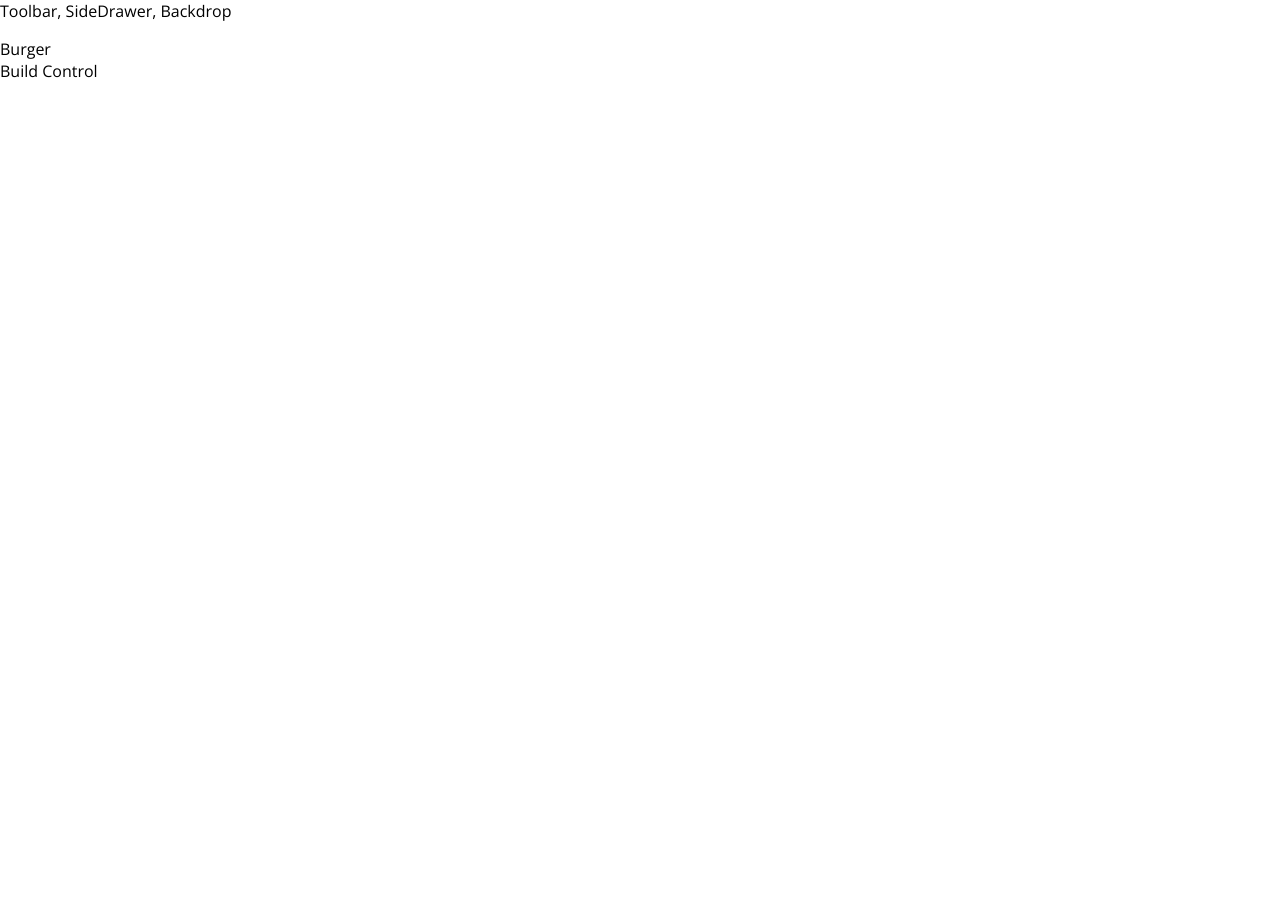
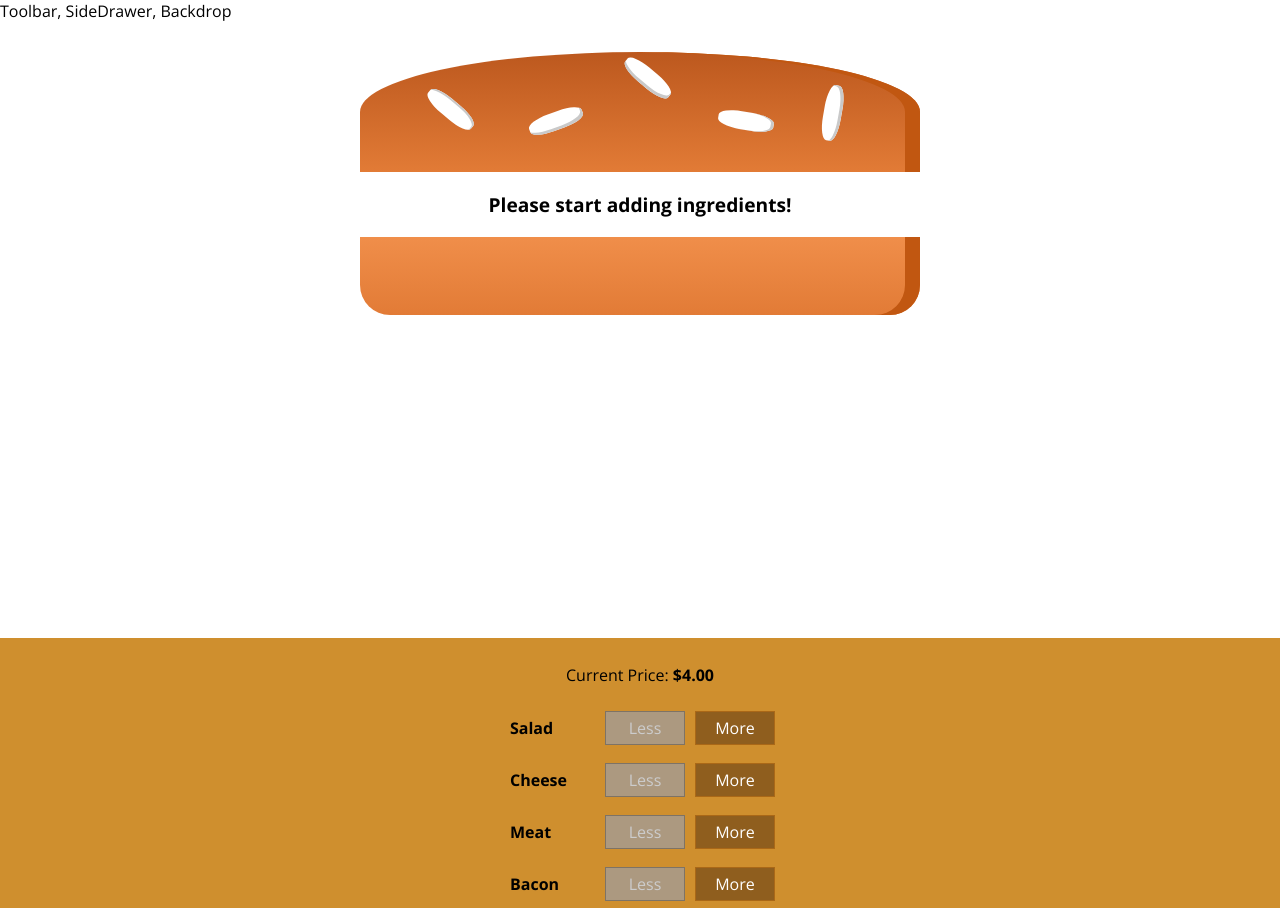
Before and after one commit to khushisrivastava/learning-react, a React (Create React App) app in the folder burger-builder/: page / in a window 1280 px wide. Shown: the top 908 px of the page. Before the commit the page ends 800 px from the top, so only its background shows below. Built offline with nearby package versions, Linux system fonts and the light colour scheme.

Commit message:
Dynamicallying aadding ingredients to burger and calculating price

```diff
--- a/burger-builder/package.json
+++ b/burger-builder/package.json
@@ -6,6 +6,7 @@
     "@testing-library/jest-dom": "^5.12.0",
     "@testing-library/react": "^11.2.7",
     "@testing-library/user-event": "^12.8.3",
+    "prop-types": "^15.7.2",
     "react": "^17.0.2",
     "react-dom": "^17.0.2",
     "react-scripts": "4.0.3",
--- /dev/null
+++ b/burger-builder/src/components/Burger/BuildControls/BuildControl/BuildControl.js
@@ -0,0 +1,20 @@
+import React from "react";
+import classes from "./BuildControl.module.css";
+
+const buildControl = (props) => (
+  <div className={classes.BuildControl}>
+    <div className={classes.Label}>{props.label}</div>
+    <button
+      className={classes.Less}
+      onClick={props.remove}
+      disabled={props.disable}
+    >
+      Less
+    </button>
+    <button className={classes.More} onClick={props.add}>
+      More
+    </button>
+  </div>
+);
+
+export default buildControl;
--- /dev/null
+++ b/burger-builder/src/components/Burger/BuildControls/BuildControl/BuildControl.module.css
@@ -0,0 +1,58 @@
+.BuildControl {
+  display: flex;
+  justify-content: space-between;
+  align-items: center;
+  margin: 5px 0;
+}
+
+.BuildControl button {
+  display: block;
+  font: inherit;
+  padding: 5px;
+  margin: 0 5px;
+  width: 80px;
+  border: 1px solid #aa6817;
+  cursor: pointer;
+  outline: none;
+}
+
+.BuildControl button:disabled {
+  background-color: #ac9980;
+  border: 1px solid #7e7365;
+  color: #ccc;
+  cursor: default;
+}
+
+.BuildControl button:hover:disabled {
+  background-color: #ac9980;
+  color: #ccc;
+  cursor: not-allowed;
+}
+
+.Label {
+  padding: 10px;
+  font-weight: bold;
+  width: 80px;
+}
+
+.BuildControl .Less {
+  background-color: #d39952;
+  color: white;
+}
+
+.BuildControl .More {
+  background-color: #8f5e1e;
+  color: white;
+}
+
+.BuildControl .Less:hover,
+.BuildControl .Less:active {
+  background-color: #daa972;
+  color: white;
+}
+
+.BuildControl .More:hover,
+.BuildControl .More:active {
+  background-color: #99703f;
+  color: white;
+}
--- /dev/null
+++ b/burger-builder/src/components/Burger/BuildControls/BuildControls.js
@@ -0,0 +1,30 @@
+import React from "react";
+import classes from "./BuildControls.module.css";
+import BuildControl from "./BuildControl/BuildControl";
+
+const CONTROLS = [
+  { label: "Salad", type: "salad" },
+  { label: "Cheese", type: "cheese" },
+  { label: "Meat", type: "meat" },
+  { label: "Bacon", type: "bacon" },
+];
+
+const buildControls = (props) => (
+  <div className={classes.BuildControls}>
+    <p>
+      Current Price: <strong>${props.price.toFixed(2)}</strong>
+    </p>
+    {CONTROLS.map((ctrl) => (
+      <BuildControl
+        add={() => props.add(ctrl.type)}
+        remove={() => props.remove(ctrl.type)}
+        key={ctrl.label}
+        label={ctrl.label}
+        disable={props.disabled[ctrl.type]}
+      />
+    ))}
+    <button className={classes.OrderButton} disabled={props.purchasable}>ORDER NOW</button>
+  </div>
+);
+
+export default buildControls;
--- /dev/null
+++ b/burger-builder/src/components/Burger/BuildControls/BuildControls.module.css
@@ -0,0 +1,51 @@
+.BuildControls {
+  width: 100%;
+  background-color: #cf8f2e;
+  display: flex;
+  flex-flow: column;
+  align-items: center;
+  box-shadow: 0 2px 1px #ccc;
+  margin: auto;
+  padding: 10px 0;
+}
+.OrderButton {
+  background-color: #dad735;
+  outline: none;
+  cursor: pointer;
+  border: 1px solid #966909;
+  color: #966909;
+  font-family: inherit;
+  font-size: 1.2em;
+  padding: 15px 30px;
+  box-shadow: 2px 2px 2px #966909;
+}
+
+.OrderButton:hover,
+.OrderButton:active {
+  background-color: #a0db41;
+  border: 1px solid #966909;
+  color: #966909;
+}
+
+.OrderButton:disabled {
+  background-color: #c7c6c6;
+  cursor: not-allowed;
+  border: 1px solid #ccc;
+  color: #888888;
+}
+
+.OrderButton:not(:disabled) {
+  animation: enable 0.3s linear;
+}
+
+@keyframes enable {
+  0% {
+    transform: scale(1);
+  }
+  60% {
+    transform: scale(1.1);
+  }
+  100% {
+    transform: scale(1);
+  }
+}
--- a/burger-builder/src/components/Burger/Burger.js
+++ b/burger-builder/src/components/Burger/Burger.js
@@ -0,0 +1,29 @@
+import React from "react";
+import classes from "./Burger.module.css";
+import BurgerIngredient from "./BurgerIngredient/BurgerIngredient";
+
+const burger = (props) => {
+  let transformedIngredient = Object.keys(props.ingredients)
+    .map((igKey) => {
+      return [...Array(props.ingredients[igKey])].map((_, i) => (
+        <BurgerIngredient type={igKey} key={igKey + i} />
+      ));
+    })
+    .reduce((arr, ele) => {
+      return arr.concat(ele);
+    }, []);
+
+  if (transformedIngredient.length === 0) {
+    transformedIngredient = <p>Please start adding ingredients!</p>;
+  }
+
+  return (
+    <div className={classes.Burger}>
+      <BurgerIngredient type="bread-top" />
+      {transformedIngredient}
+      <BurgerIngredient type="bread-bottom" />
+    </div>
+  );
+};
+
+export default burger;
--- /dev/null
+++ b/burger-builder/src/components/Burger/Burger.module.css
@@ -0,0 +1,30 @@
+.Burger {
+  width: 100%;
+  margin: auto;
+  height: 250px;
+  overflow: auto;
+  text-align: center;
+  font-size: 1.2rem;
+  font-weight: bold;
+}
+
+@media (min-width: 500px) and (min-height: 400px) {
+  .Burger {
+    width: 350px;
+    height: 300px;
+  }
+}
+
+@media (min-width: 500px) and (min-height: 401px) {
+  .Burger {
+    width: 450px;
+    height: 400px;
+  }
+}
+
+@media (min-width: 1000px) and (min-height: 700px) {
+  .Burger {
+    width: 700px;
+    height: 600px;
+  }
+}
--- a/burger-builder/src/components/Burger/BurgerIngredient/BurgerIngredient.js
+++ b/burger-builder/src/components/Burger/BurgerIngredient/BurgerIngredient.js
@@ -1,4 +1,5 @@
 import React from "react";
+import PropTypes from "prop-types";
 import classes from "./BurgerIngredient.module.css";
 
 const burgerIngredient = (props) => {
@@ -29,8 +30,14 @@ const burgerIngredient = (props) => {
       ingredient = <div className={classes.Cheese}></div>;
       break;
     default:
-      ingredient = null
+      ingredient = null;
   }
+
+  return ingredient;
+};
+
+burgerIngredient.propTypes = {
+  type: PropTypes.string.isRequired,
 };
 
 export default burgerIngredient;
--- a/burger-builder/src/containers/BurgerBuilder/BurgerBuilder.js
+++ b/burger-builder/src/containers/BurgerBuilder/BurgerBuilder.js
@@ -1,11 +1,73 @@
 import React, { Component, Fragment } from "react";
+import Burger from "../../components/Burger/Burger";
+import BuildControls from "../../components/Burger/BuildControls/BuildControls";
+
+const INGREDIENT_PRICE = {
+  bacon: 0.7,
+  meat: 1.3,
+  cheese: 0.5,
+  salad: 0.5,
+};
 
 class BurgerBuilder extends Component {
+  state = {
+    ingredient: {
+      bacon: 0,
+      salad: 0,
+      cheese: 0,
+      meat: 0,
+    },
+    price: 4,
+    purchasable: false,
+  };
+
+  updatePurchasable = (ing) => {
+    const ingredient = { ...ing };
+    const sum = Object.values(ingredient).reduce((a, b) => a + b, 0);
+    this.setState({ purchasable: sum > 0 });
+  };
+
+  addIngredientHandeler = (type) => {
+    const ingredient = { ...this.state.ingredient };
+    const price = this.state.price;
+    ingredient[type] = ingredient[type] + 1;
+    this.setState({
+      price: price + INGREDIENT_PRICE[type],
+      ingredient: ingredient,
+    });
+    this.updatePurchasable(ingredient);
+  };
+
+  removeIngredientHandeler = (type) => {
+    const ingredient = { ...this.state.ingredient };
+    const price = this.state.price;
+    if (ingredient[type] <= 0) {
+      return;
+    }
+    ingredient[type] = ingredient[type] - 1;
+    this.setState({
+      price: price - INGREDIENT_PRICE[type],
+      ingredient: ingredient,
+    });
+    this.updatePurchasable(ingredient);
+  };
+
   render() {
+    const disableInfo = { ...this.state.ingredient };
+    for (let key in disableInfo) {
+      disableInfo[key] = disableInfo[key] <= 0;
+    }
+
     return (
       <Fragment>
-        <div>Burger</div>
-        <div>Build Control</div>
+        <Burger ingredients={this.state.ingredient} />
+        <BuildControls
+          price={this.state.price}
+          add={this.addIngredientHandeler}
+          remove={this.removeIngredientHandeler}
+          disabled={disableInfo}
+          purchasable={!this.state.purchasable}
+        />
       </Fragment>
     );
   }
```
Also changed, not shown: 1 other file (tests, documents, lock files or other folders).
